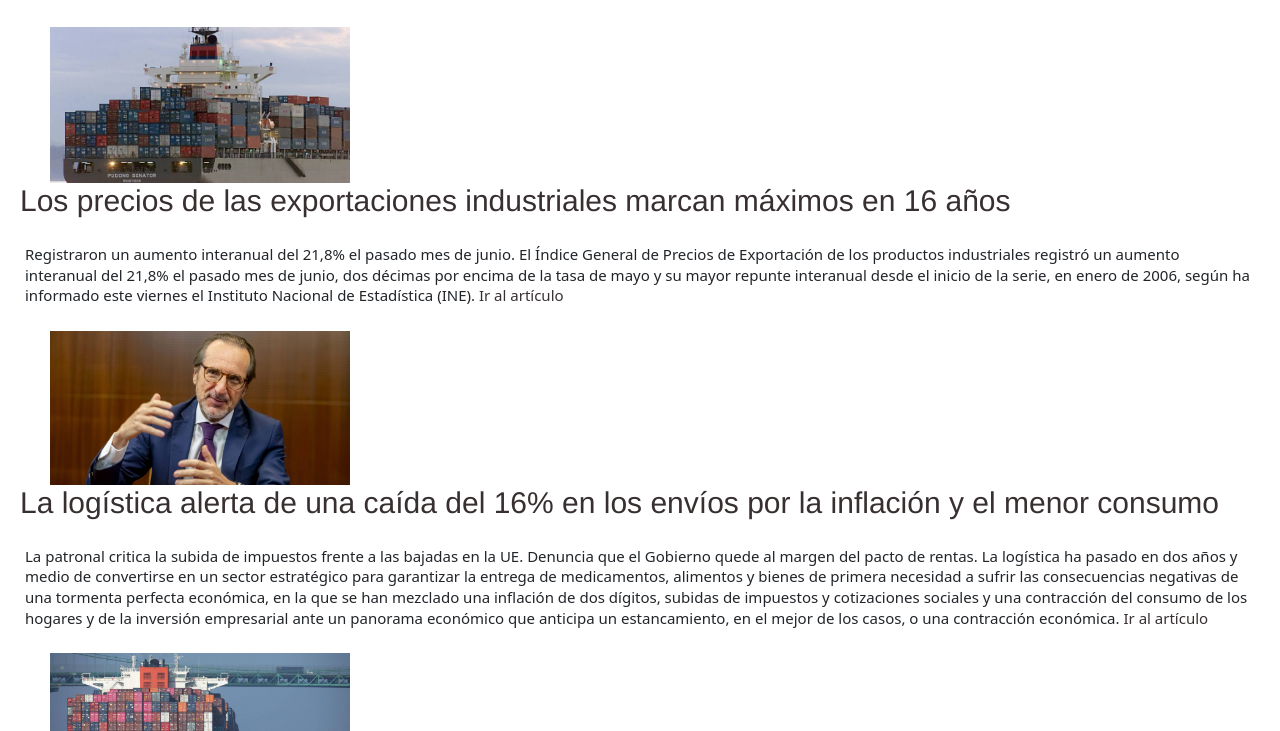
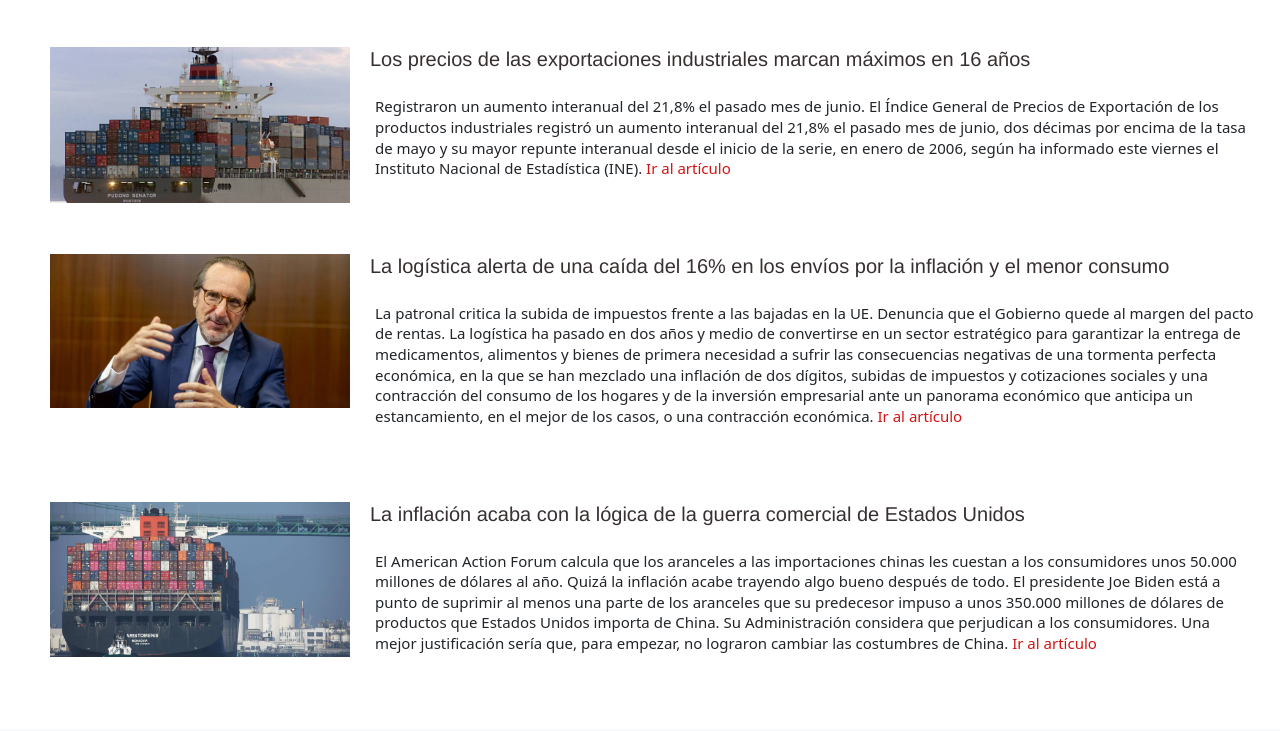
Before and after one commit to HugoPedraza/coderHouseDesarrollo, a plain HTML site: page noticias.html in a window 1280 px wide. Shown: the part 221-952 px from the top of the page. Drawn offline with nearby package versions, Linux system fonts and the light colour scheme.

Commit message:
Cambiando las font size del proyecto

```diff
--- a/css/style.css
+++ b/css/style.css
@@ -12,7 +12,7 @@
 
 :root{
 --TextColor:rgb(56, 48, 48);
---TextTitle: 3rem;
+--TextTitle: 2rem;
 --ColorRed:#D41212;
 --FontFamilyTitle: 'Franklin Gothic Medium', 'Arial Narrow', Arial, sans-serif;
 }
@@ -23,6 +23,13 @@
 }
 .backgroundRed {
     background-color: var(--ColorRed);
+}
+
+.subTitle {
+    font-family: 'Franklin Gothic Medium', 'Arial Narrow', Arial, sans-serif;
+    font-size: 3rem;
+    color: var(--TextColor);
+    margin-left: 40px;
 }
 
 html{
@@ -112,7 +119,7 @@ h1 {
     text-align: center;
     font-size: 6rem;
     margin-top: 40px;
-    margin-bottom: 30px;
+    margin-bottom: 50px;
 }
 
 .nosotrosSub {
@@ -139,7 +146,7 @@ h1 {
     margin-top: 50px;
     margin-left: 100px;
     font-family: var(--FontFamilyTitle);
-    color: var(--ColorRed);
+    color: var(--TextColor);
 }
 
 .contenedorMain{
@@ -152,6 +159,25 @@ h1 {
 .textCenter{
     text-align: center;
 }
+
+.contenedor1 {
+    display: flex;
+    justify-content: center;
+    margin-bottom: 50px;
+}
+.contenedor2 {
+    display: flex;
+    justify-content: center;
+    margin-bottom: 50px;
+}
+.contenedor3 {
+    display: flex;
+    justify-content: center;
+    margin-bottom: 50px;
+}
+
+
+
 .Noticia1{
     display: flex;
     flex-direction: column;
@@ -289,10 +315,12 @@ h1 {
 .contenedorEnlaces{
     display: flex;
     flex-direction: column;
+    margin-bottom: 50px;
 }
 .contenedorServicios{
     display: flex;
     flex-direction: column;
+    margin-bottom: 50px;
 }
 
 .contenedorNoticias{
--- a/noticias.html
+++ b/noticias.html
@@ -55,9 +55,8 @@
             <section  >
 
                 <div>
-                <article>
 
-
+                  <article class="contenedor1">
 
                     <div class="img1">
                         <img src="img/noticia1.jpg" alt="Noticia sobre los precios de las expotaciones" class="noticiaImg" >
@@ -66,14 +65,13 @@
                     <div class="textImg1">
                         <h3 class="titleText">Los precios de las exportaciones industriales marcan máximos en 16 años</h3>
                         <p class="textFontSize">Registraron un aumento interanual del 21,8% el pasado mes de junio.
-                        El Índice General de Precios de Exportación de los productos industriales registró un aumento interanual del 21,8% el pasado mes de junio, dos décimas por encima de la tasa de mayo y su mayor repunte interanual desde el inicio de la serie, en enero de 2006, según ha informado este viernes el Instituto Nacional de Estadística (INE). <a href="https://cincodias.elpais.com/cincodias/2022/07/29/economia/1659079642_905520.html" target="_blank">Ir al artículo</a>
+                        El Índice General de Precios de Exportación de los productos industriales registró un aumento interanual del 21,8% el pasado mes de junio, dos décimas por encima de la tasa de mayo y su mayor repunte interanual desde el inicio de la serie, en enero de 2006, según ha informado este viernes el Instituto Nacional de Estadística (INE). <a href="https://cincodias.elpais.com/cincodias/2022/07/29/economia/1659079642_905520.html" target="_blank" class="textColorRed">Ir al artículo</a>
                         </p>
                     </div>
 
-
                 </article>
 
-                <article>
+                <article class="contenedor2">
                     <div class="img2">
                         <img src="img/noticia2.jpg" alt="Noticia sobre la logistica, alerta de una caida en los envios" class="noticiaImg">
                     </div>
@@ -81,13 +79,13 @@
                     <div class="textImg2">
                         <h3 class="titleText">La logística alerta de una caída del 16% en los envíos por la inflación y el menor consumo</h3>
                         <p class="textFontSize">La patronal critica la subida de impuestos frente a las bajadas en la UE. Denuncia que el Gobierno quede al margen del pacto de rentas.
-                        La logística ha pasado en dos años y medio de convertirse en un sector estratégico para garantizar la entrega de medicamentos, alimentos y bienes de primera necesidad a sufrir las consecuencias negativas de una tormenta perfecta económica, en la que se han mezclado una inflación de dos dígitos, subidas de impuestos y cotizaciones sociales y una contracción del consumo de los hogares y de la inversión empresarial ante un panorama económico que anticipa un estancamiento, en el mejor de los casos, o una contracción económica. <a href="https://cincodias.elpais.com/cincodias/2022/07/22/companias/1658497843_957548.html" target="_blank">Ir al artículo</a>
+                        La logística ha pasado en dos años y medio de convertirse en un sector estratégico para garantizar la entrega de medicamentos, alimentos y bienes de primera necesidad a sufrir las consecuencias negativas de una tormenta perfecta económica, en la que se han mezclado una inflación de dos dígitos, subidas de impuestos y cotizaciones sociales y una contracción del consumo de los hogares y de la inversión empresarial ante un panorama económico que anticipa un estancamiento, en el mejor de los casos, o una contracción económica. <a href="https://cincodias.elpais.com/cincodias/2022/07/22/companias/1658497843_957548.html" target="_blank" class="textColorRed">Ir al artículo</a>
                         </p>
                     </div>
 
                 </article>
 
-                <article>
+                <article class="contenedor3">
                     <div class="img3">
                         <img src="img/noticia3.jpg" alt="Noticia la inflación acaba con la logistica de la querra comercial" class="noticiaImg">
                     </div>
@@ -95,7 +93,7 @@
                     <div class="textImg3">
                         <h3 class="titleText">La inflación acaba con la lógica de la guerra comercial de Estados Unidos</h3>
                         <p class="textFontSize">El American Action Forum calcula que los aranceles a las importaciones chinas les  cuestan a los consumidores unos 50.000 millones de dólares al año.
-                        Quizá la inflación acabe trayendo algo bueno después de todo. El presidente Joe Biden está a punto de suprimir al menos una parte de los aranceles que su predecesor impuso a unos 350.000 millones de dólares de productos que Estados Unidos importa de China. Su Administración considera que perjudican a los consumidores. Una mejor justificación sería que, para empezar, no lograron cambiar las costumbres de China.  <a href="https://cincodias.elpais.com/cincodias/2022/07/06/opinion/1657123294_723508.html" target="_blank">Ir al artículo</a>
+                        Quizá la inflación acabe trayendo algo bueno después de todo. El presidente Joe Biden está a punto de suprimir al menos una parte de los aranceles que su predecesor impuso a unos 350.000 millones de dólares de productos que Estados Unidos importa de China. Su Administración considera que perjudican a los consumidores. Una mejor justificación sería que, para empezar, no lograron cambiar las costumbres de China.  <a href="https://cincodias.elpais.com/cincodias/2022/07/06/opinion/1657123294_723508.html" target="_blank" class="textColorRed">Ir al artículo</a>
                         </p>
                     </div>
 
```
Also changed, not shown: enlaces/enlaces-de-interes.html (+3 -2 lines), index.html (+1 -1 lines), nosotros.html (+3 -3 lines), servicios/servicios.html (+1 -1 lines).
